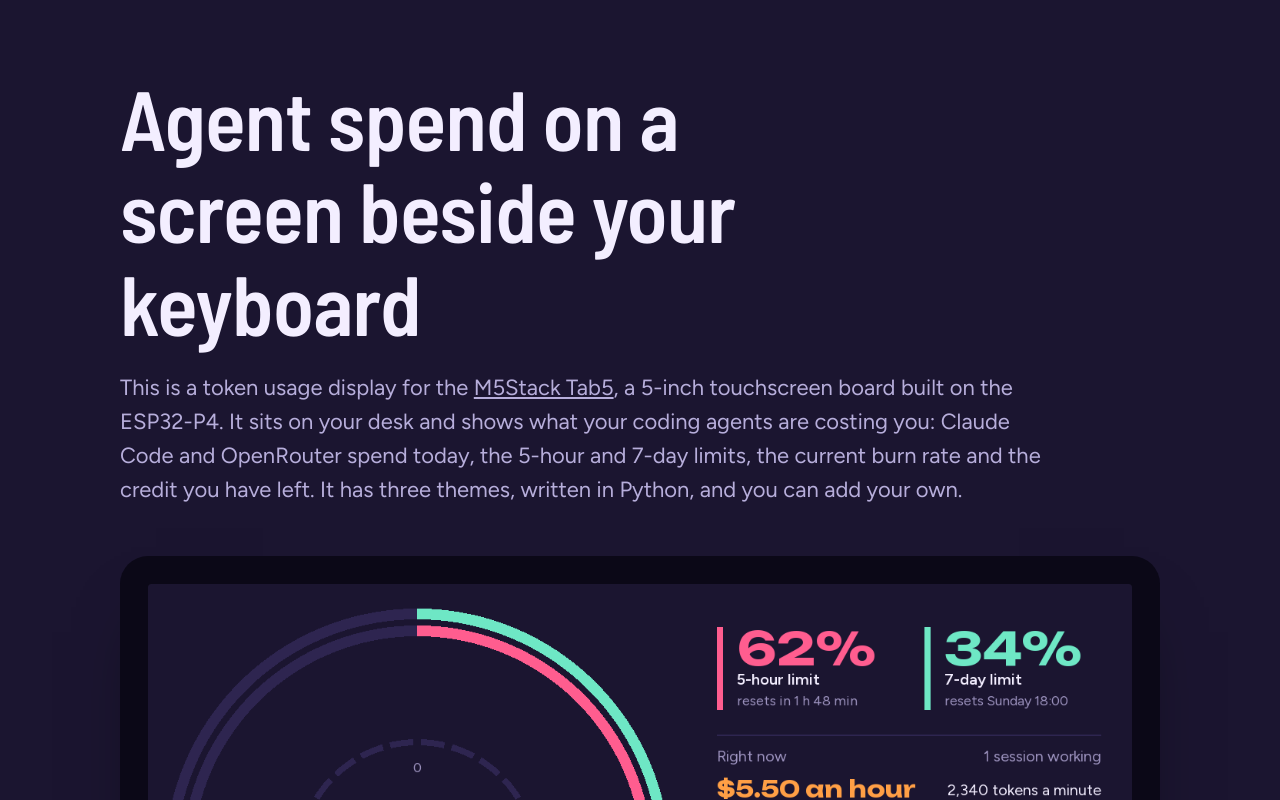
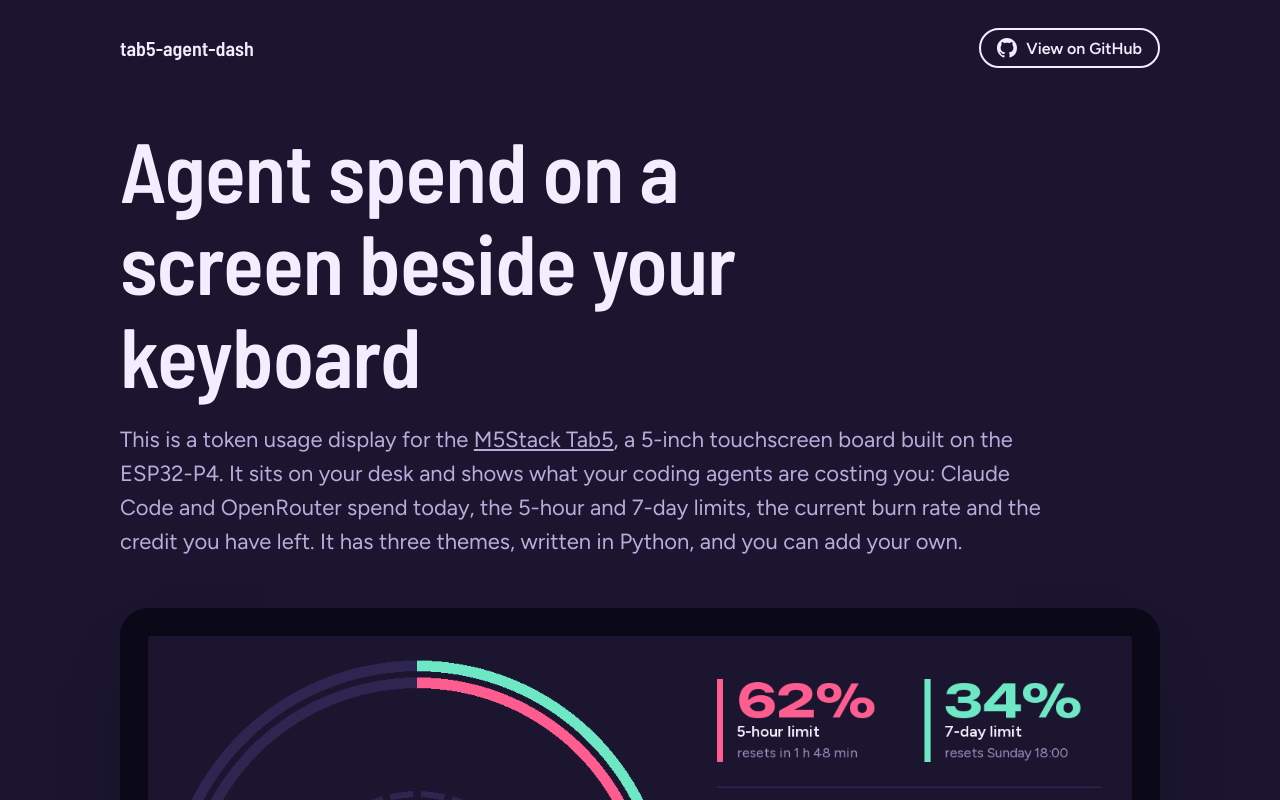
Before and after one commit to AlteredCraft/tab5-agent-dash, a plain HTML site: page docs/index.html in a window 1280 px wide. Shown: the top 800 px of the page. Drawn offline with Linux system fonts and the light colour scheme.

Commit message:
Add a GitHub link to the guide's header
Co-Authored-By: Claude Fable 5.2 <noreply@anthropic.com>

```diff
--- a/docs/index.html
+++ b/docs/index.html
@@ -43,10 +43,13 @@
   :focus-visible { outline: 3px solid var(--pink); outline-offset: 3px; }
 
   /* Hero: takes the colours of whichever theme is showing */
-  .hero { --bg: #1B1530; --fg: #F3EEFF; --soft: #B7AEDB; --bezel: #0B0817; --mark: #FF9F45; background: var(--bg); color: var(--fg); padding: 72px 0 56px; }
+  .hero { --bg: #1B1530; --fg: #F3EEFF; --soft: #B7AEDB; --bezel: #0B0817; --mark: #FF9F45; background: var(--bg); color: var(--fg); padding: 28px 0 56px; }
   .hero[data-theme="gauge"] { --bg: #E6EBEA; --fg: #14213D; --soft: #4C5B63; --bezel: #14213D; --mark: #1F4FD8; }
   .hero[data-theme="poster"] { --bg: #FFD21F; --fg: #14143C; --soft: #4A4420; --bezel: #14143C; --mark: #2D46F5; }
   .hero a { color: inherit; }
+  .topbar { display: flex; justify-content: space-between; align-items: center; gap: 16px; margin-bottom: 56px; font: 600 20px "Barlow Semi Condensed", system-ui, sans-serif; }
+  .topbar a { display: inline-flex; align-items: center; gap: 9px; font: 600 16px Figtree, sans-serif; text-decoration: none; border: 2px solid var(--fg); padding: 8px 16px; border-radius: 999px; }
+  .topbar a:hover { background: var(--fg); color: var(--bg); }
   .lede { font-size: clamp(18px, 2vw, 22px); margin-top: 22px; color: var(--soft); }
   .device { margin-top: 48px; background: var(--bezel); padding: clamp(10px, 2.2vw, 28px); border-radius: clamp(12px, 2.4vw, 28px); box-shadow: 0 40px 70px -36px rgba(0, 0, 0, 0.65); }
   .screen { position: relative; aspect-ratio: 16 / 9; overflow: hidden; background: #000; border-radius: 3px; }
@@ -129,6 +132,13 @@
 <body>
 <header class="hero" data-theme="dial">
   <div class="wrap">
+    <nav class="topbar" aria-label="Project">
+      <span>tab5-agent-dash</span>
+      <a href="https://github.com/AlteredCraft/tab5-agent-dash">
+        <svg viewBox="0 0 16 16" width="20" height="20" aria-hidden="true"><path fill="currentColor" d="M8 0C3.58 0 0 3.58 0 8c0 3.54 2.29 6.53 5.47 7.59.4.07.55-.17.55-.38 0-.19-.01-.82-.01-1.49-2.01.37-2.53-.49-2.69-.94-.09-.23-.48-.94-.82-1.13-.28-.15-.68-.52-.01-.53.63-.01 1.08.58 1.23.82.72 1.21 1.87.87 2.33.66.07-.52.28-.87.51-1.07-1.78-.2-3.64-.89-3.64-3.95 0-.87.31-1.59.82-2.15-.08-.2-.36-1.02.08-2.12 0 0 .67-.21 2.2.82.64-.18 1.32-.27 2-.27s1.36.09 2 .27c1.53-1.04 2.2-.82 2.2-.82.44 1.1.16 1.92.08 2.12.51.56.82 1.27.82 2.15 0 3.07-1.87 3.75-3.65 3.95.29.25.54.73.54 1.48 0 1.07-.01 1.93-.01 2.2 0 .21.15.46.55.38A8.01 8.01 0 0 0 16 8c0-4.42-3.58-8-8-8Z"/></svg>
+        View on GitHub
+      </a>
+    </nav>
     <h1>Agent spend on a screen beside your keyboard</h1>
     <p class="lede">This is a token usage display for the <a href="https://docs.m5stack.com/en/core/Tab5">M5Stack Tab5</a>, a 5-inch touchscreen board built on the ESP32-P4. It sits on your desk and shows what your coding agents are costing you: Claude Code and OpenRouter spend today, the 5-hour and 7-day limits, the current burn rate and the credit you have left. It has three themes, written in Python, and you can add your own.</p>
 
```
